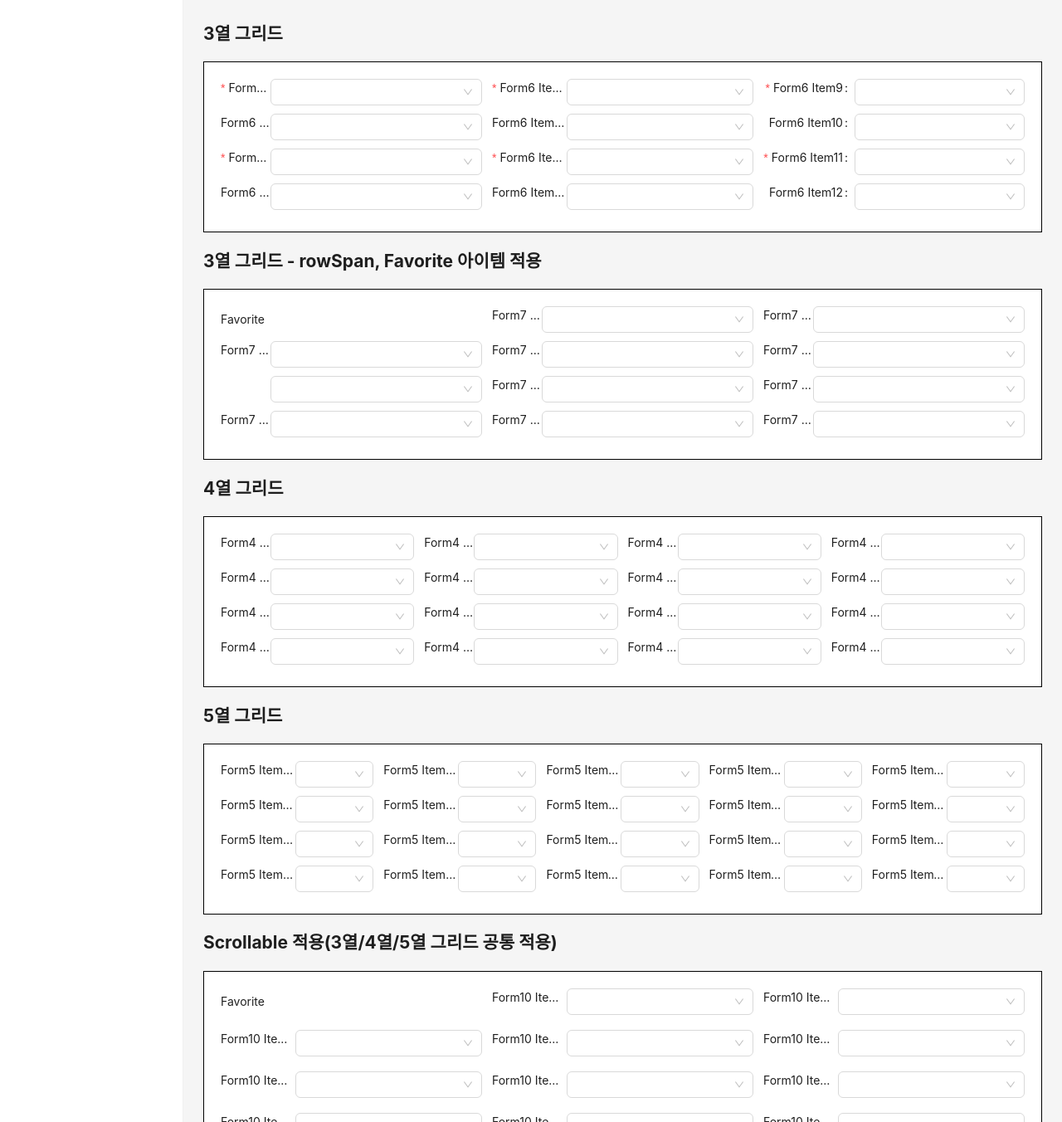
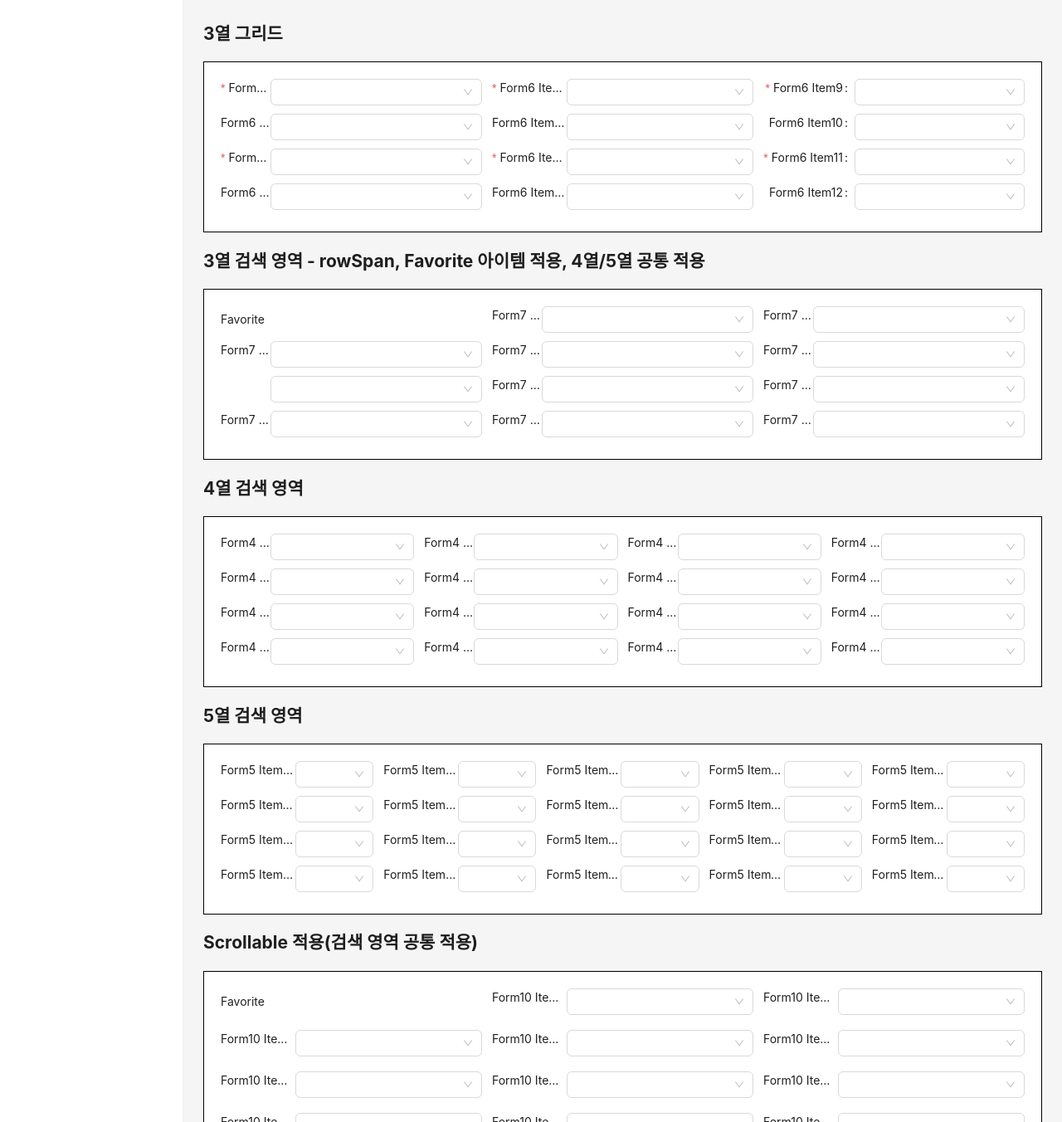
Before and after one commit to iamUxer/antd_v5_test, a React (Vite) app: page /displaygrid in a window 1280 px wide. Shown: the part 1622-2974 px from the top of the page at 83% size. Built offline with nearby package versions, Linux system fonts and the light colour scheme.

Commit message:
fix. 주석 수정

```diff
--- a/src/pages/DisplayGrid/DisplayGrid.tsx
+++ b/src/pages/DisplayGrid/DisplayGrid.tsx
@@ -118,7 +118,7 @@ export function DisplayGrid() {
       <h2>colSpan 적용(3열/4열/5열 그리드 공통 적용)</h2>
       {/* 3열 그리드에서 colSpan 적용 예시: 첫번째 아이템은 1칸, 두번째 아이템은 2칸 차지
         className="col-span-2" 추가
-        col-span-2 적용시, Form.Item 한개가 2칸 차지함에 따라 label 너비 클래스 적용하는 계산식이 바뀔것으로 예상
+        col-span-2 적용시, Form.Item 1개가 2개 컬럼을 차지함에 따라 label 너비 클래스 적용하는 계산식이 바뀔것으로 예상
         4열, 5열 그리드에서도 동일하게 적용해야함.
         */}
       <SearchingCollapse className="grid-3-columns">
@@ -251,7 +251,7 @@ export function DisplayGrid() {
       {/* 같은 열에 있는 요소는 같은 label너비를 가지는 클래스를 사용 */}
       {/* 5열 그리드 예시: 첫번째와 여섯번째, 두번째와 일곱번째, 세번째와 여덟번째,
         네번째와 아홉번째, 다섯번째와 열번째 아이템이 같은열이 있음
-        props 입력(columnLabelClasses는 예시임): columnLabelClasses={['label-width-sm', 'label-width-md', 'label-width-lg', 'label-width-md', 'label-width-sm']} (같은 열에 같은 label 너비 클래스를 적용)
+        props 입력(columnLabelClasses는 예시임): columnLabelClasses={['label-width-sm', 'label-width-md', 'label-width-lg', 'label-width-md', 'label-width-sm']}
         */}
       <SearchingCollapse className="grid-5-columns">
         {Array.from({ length: 15 }, (_, idx) => idx).map((idx: number) => (
@@ -283,7 +283,7 @@ export function DisplayGrid() {
         {/* 같은 열에 있는 요소는 같은 label너비를 가지는 클래스를 사용 */}
         {/* 세로 채움 기준으로 같은 열(c1/c2/c3)에 같은 label 클래스를 적용
             c1 -> label-width-sm, c2 -> label-width-md, c3 -> label-width-lg
-            props 입력 예시: columnLabelClasses={['label-width-sm', 'label-width-md', 'label-width-lg']}
+            props 입력(columnLabelClasses는 예시임): columnLabelClasses={['label-width-sm', 'label-width-md', 'label-width-lg']}
         */}
         <Form.Item
           className="label-width-sm"
@@ -385,7 +385,7 @@ export function DisplayGrid() {
         </Form.Item>
       </SearchingCollapse>
 
-      <h2>3열 그리드 - rowSpan, Favorite 아이템 적용</h2>
+      <h2>3열 검색 영역 - rowSpan, Favorite 아이템 적용, 4열/5열 공통 적용</h2>
       {/* 세로 정렬은 grid-auto-flow: column 방식이라 rows 제한이 있어야 다음 열로 흐른다.
           따라서 verticalRows는 "전체 item 수 / 열 수" 기반으로 계산해서 넘긴다.
           (현재 예시: 12개 아이템, 3열 => 4행)
@@ -398,7 +398,7 @@ export function DisplayGrid() {
         {/* 같은 열에 있는 요소는 같은 label너비를 가지는 클래스를 사용 */}
         {/* 세로 채움 기준으로 같은 열(c1/c2/c3)에 같은 label 클래스를 적용
             c1 -> label-width-sm, c2 -> label-width-md, c3 -> label-width-lg
-            props 입력 예시: columnLabelClasses={['label-width-sm', 'label-width-md', 'label-width-lg']}
+            props 입력(columnLabelClasses는 예시임): columnLabelClasses={['label-width-sm', 'label-width-md', 'label-width-lg']}
         */}
         <Form.Item
           className="label-width-sm"
@@ -434,14 +434,14 @@ export function DisplayGrid() {
         ))}
       </SearchingCollapse>
 
-      <h2>4열 그리드</h2>
+      <h2>4열 검색 영역</h2>
       <SearchingCollapse
         className="grid-4-columns vertical-layout"
         verticalRows={Math.ceil(16 / 4)}
       >
         {/* 세로 채움 기준으로 같은 열(c1~c4)에 같은 label 클래스를 적용
             c1 -> label-width-sm, c2 -> label-width-md, c3 -> label-width-lg, c4 -> label-width-md
-            props 입력 예시(columnLabelClasses는 예시임): columnLabelClasses={['label-width-sm', 'label-width-md', 'label-width-lg', 'label-width-md']}
+            props 입력(columnLabelClasses는 예시임): columnLabelClasses={['label-width-sm', 'label-width-md', 'label-width-lg', 'label-width-md']}
         */}
         {Array.from({ length: 16 }, (_, idx) => idx).map((idx: number) => (
           <Form.Item
@@ -456,14 +456,14 @@ export function DisplayGrid() {
         ))}
       </SearchingCollapse>
 
-      <h2>5열 그리드</h2>
+      <h2>5열 검색 영역</h2>
       <SearchingCollapse
         className="grid-5-columns vertical-layout"
         verticalRows={Math.ceil(20 / 5)}
       >
         {/* 세로 채움 기준으로 같은 열(c1~c5)에 같은 label 클래스를 적용
             c1 -> label-width-sm, c2 -> label-width-md, c3 -> label-width-lg, c4 -> label-width-md, c5 -> label-width-sm
-            props 입력 예시(columnLabelClasses는 예시임): columnLabelClasses={['label-width-sm', 'label-width-md', 'label-width-lg', 'label-width-md', 'label-width-sm']}
+            props 입력(columnLabelClasses는 예시임): columnLabelClasses={['label-width-sm', 'label-width-md', 'label-width-lg', 'label-width-md', 'label-width-sm']}
         */}
         {Array.from({ length: 20 }, (_, idx) => idx).map((idx: number) => (
           <Form.Item
@@ -478,7 +478,7 @@ export function DisplayGrid() {
         ))}
       </SearchingCollapse>
 
-      <h2>Scrollable 적용(3열/4열/5열 그리드 공통 적용)</h2>
+      <h2>Scrollable 적용(검색 영역 공통 적용)</h2>
       {/* 스크롤 영역 height 속성 인라인 스타일로 추가 */}
       <SearchingCollapse className="grid-3-columns" style={{ height: 200 }}>
         {/* Favorite 아이템은 추후 컴포넌트 적용 가능 */}
```
